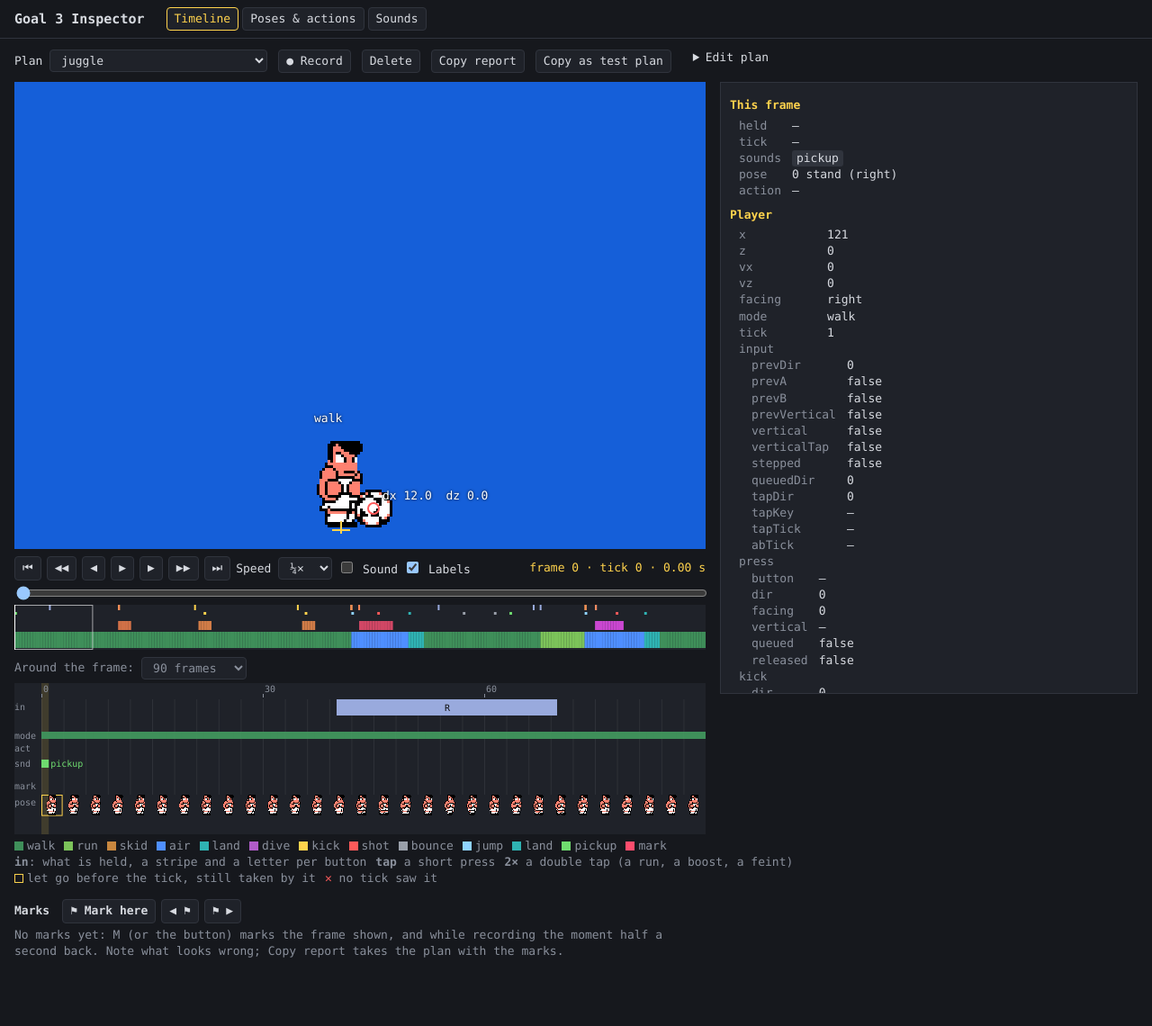
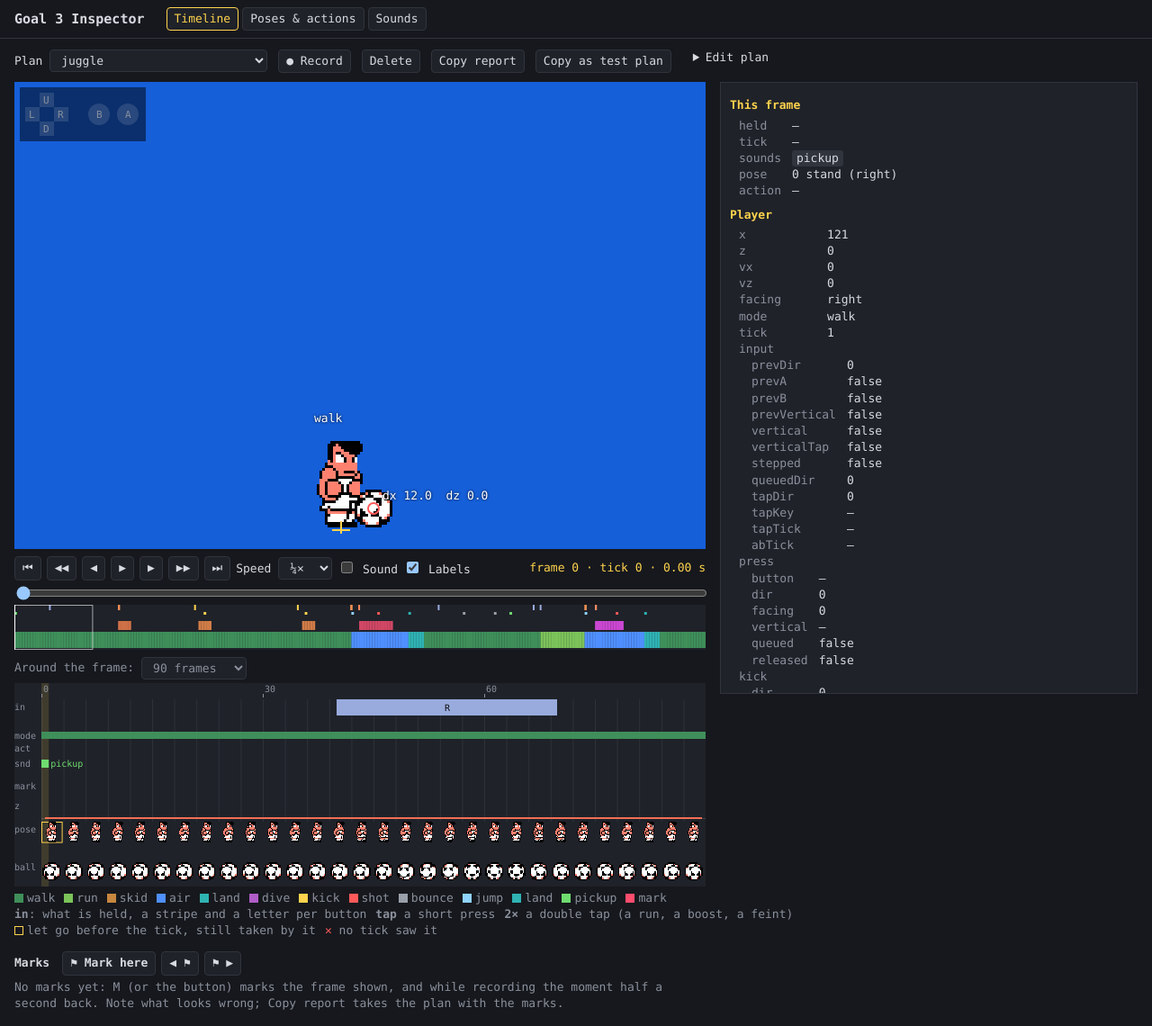
Before and after one commit to mperor/goal3-warmup-web, a plain HTML site: page tools/inspector/index.html in a window 1280 px wide. Shown: the whole page at 90% size. Before the commit the page ends 1082 px from the top, so only its background shows below. Drawn offline with Linux system fonts and the light colour scheme.

Commit message:
Inspector: a pad and the latest presses on the scene, the heights of player and ball and the ball's spin on the timeline

```diff
--- a/tools/inspector/index.html
+++ b/tools/inspector/index.html
@@ -69,7 +69,7 @@
               <option value="180">180 frames</option>
             </select></label>
           </div>
-          <canvas id="detail" height="168" aria-label="Frames around the current one: buttons held, mode, action, sounds, marks, poses"></canvas>
+          <canvas id="detail" height="226" aria-label="Frames around the current one: buttons held, mode, action, sounds, marks, poses"></canvas>
           <p class="legend" id="legend"></p>
 
           <h3 class="marks-title">Marks
--- a/tools/inspector/inspector.js
+++ b/tools/inspector/inspector.js
@@ -8,7 +8,7 @@ import { createRenderer } from '../../js/game/render.js';
 import { createRun, FRAMES_PER_TICK, heldAt, planOf, runPlan, stepFrame } from '../../tests/harness.mjs';
 import { PLANS } from '../../tests/plans.mjs';
 import { initCatalog } from './catalog.js';
-import { drawPose, escape, FRAME_MS, POSE_NAMES } from './shared.js';
+import { drawBall, drawPose, escape, FRAME_MS, POSE_NAMES } from './shared.js';
 
 const $ = (selector) => document.querySelector(selector);
 const SCALE = 3;
@@ -133,6 +133,81 @@ function draw(s, pose, facing) {
   overlay.shadowBlur = 0;
 }
 
+// A pad in the corner: what is held lit in its colour; A or B the tick took after it was let go,
+// outlined (as in the timeline).
+function drawPad(held, input) {
+  const ox = 12;
+  const oy = 12;
+  const c = 16;
+  overlay.fillStyle = 'rgba(0, 0, 0, 0.5)';
+  overlay.fillRect(ox - 6, oy - 6, 140, c * 3 + 12);
+  const color = (key) => BUTTONS.find(([, k]) => k === key)[2];
+  const button = (key, label, draw) => {
+    overlay.fillStyle = held[key] ? color(key) : 'rgba(255, 255, 255, 0.12)';
+    draw();
+    overlay.fill();
+    if (!held[key] && input?.[key]) {
+      overlay.strokeStyle = color(key);
+      overlay.lineWidth = 2;
+      draw();
+      overlay.stroke();
+    }
+    return label;
+  };
+  const cell = (key, label, cx, cy) => {
+    button(key, label, () => {
+      overlay.beginPath();
+      overlay.rect(ox + cx * c, oy + cy * c, c, c);
+    });
+    overlay.fillStyle = held[key] ? '#111' : '#8a909c';
+    overlay.fillText(label, ox + cx * c + 4, oy + cy * c + 12);
+  };
+  overlay.font = '11px ui-monospace, Consolas, monospace';
+  cell('up', 'U', 1, 0);
+  cell('left', 'L', 0, 1);
+  cell('right', 'R', 2, 1);
+  cell('down', 'D', 1, 2);
+  const round = (key, label, cx) => {
+    button(key, label, () => {
+      overlay.beginPath();
+      overlay.arc(ox + cx, oy + c * 1.5, 12, 0, Math.PI * 2);
+    });
+    overlay.fillStyle = held[key] ? '#111' : '#8a909c';
+    overlay.fillText(label, ox + cx - 3, oy + c * 1.5 + 4);
+  };
+  round('b', 'B', 82);
+  round('a', 'A', 114);
+  overlay.lineWidth = 2;
+}
+
+// The latest presses (up to two seconds back), newest first: tap, double tap, held, taken by a
+// tick after it was let go, or seen by none.
+function drawLatest() {
+  const latest = BUTTONS.flatMap(([label, key, color]) => presses[key].map((pr, i) => ({ ...pr, label, color, after: presses[key][i - 1] })))
+    .filter((pr) => pr.start <= current && current - pr.start <= 120)
+    .sort((a, b) => b.start - a.start)
+    .slice(0, 6);
+  if (!latest.length) return;
+  const w = 230;
+  const ox = overlay.canvas.width - w - 10;
+  overlay.fillStyle = 'rgba(0, 0, 0, 0.5)';
+  overlay.fillRect(ox, 6, w, 12 + latest.length * 15);
+  overlay.font = '12px ui-monospace, Consolas, monospace';
+  latest.forEach((pr, i) => {
+    let what;
+    if (pr.missed) what = 'not seen by any tick';
+    else if (pr.end > current) what = `held ${current - pr.start + 1}f`;
+    else if (pr.tap) what = 'tap';
+    else what = `held ${pr.end - pr.start}f`;
+    if (pr.after?.double) what += ', 2× (double tap)';
+    if (pr.takenAt !== null && pr.takenAt <= current) what += ', taken after';
+    overlay.fillStyle = pr.missed ? '#ff5a5a' : pr.color;
+    overlay.fillText(`${pr.label}  ${what}`, ox + 8, 20 + i * 15);
+    overlay.fillStyle = '#8a909c';
+    overlay.fillText(`${current - pr.start}f ago`, ox + w - 62, 20 + i * 15);
+  });
+}
+
 // --- The timeline: one entry per frame ---
 
 let name = null;
@@ -224,6 +299,10 @@ function redraw() {
   const entry = timeline[current];
   if (!entry || $('#timeline').hidden) return;
   draw(entry.s, entry.pose, entry.facing);
+  if ($('#marks').checked) {
+    drawPad(entry.held, entry.input);
+    drawLatest();
+  }
   $('#frame').value = String(current);
   const tick = Math.floor(current / FRAMES_PER_TICK);
   $('#position').textContent = `frame ${current} · tick ${tick} · ${(current / 60).toFixed(2)} s`;
@@ -375,7 +454,8 @@ scrubbing(strip, (x) => Math.round((x / strip.clientWidth) * (timeline.length -
 
 const detail = $('#detail');
 const GUTTER = 30;
-const ROWS = { input: 18, notes: 38, mode: 54, action: 66, sounds: 84, marks: 110, poses: 124 };
+const ROWS = { input: 18, notes: 38, mode: 54, action: 66, sounds: 84, marks: 110, height: 124, poses: 154, ball: 198 };
+const HEIGHT_PX = 26; // the height row: 0 to 104 px up, 4 px a row pixel
 // A press this short is a tap; two taps of a direction this close a double tap (6 ticks, as the
 // game counts them: DOUBLE_TAP_TICKS in js/game/player.js).
 const TAP_FRAMES = 6;
@@ -395,8 +475,8 @@ function drawDetail() {
   ctx.font = '10px ui-monospace, Consolas, monospace';
   // Rows' names.
   ctx.fillStyle = '#8a909c';
-  [['in', ROWS.input + 12], ['mode', ROWS.mode + 8], ['act', ROWS.action + 10], ['snd', ROWS.sounds + 9], ['mark', ROWS.marks + 8], ['pose', ROWS.poses + 12]]
-    .forEach(([t, y]) => ctx.fillText(t, 0, y));
+  [['in', ROWS.input + 12], ['mode', ROWS.mode + 8], ['act', ROWS.action + 10], ['snd', ROWS.sounds + 9], ['mark', ROWS.marks + 8],
+    ['z', ROWS.height + 16], ['pose', ROWS.poses + 12], ['ball', ROWS.ball + 10]].forEach(([t, y]) => ctx.fillText(t, 0, y));
   // The current frame; the ticks (every 3rd frame) as faint lines; a ruler every 30 frames.
   ctx.fillStyle = 'rgba(255, 211, 77, 0.15)';
   ctx.fillRect(x(current), 0, cw, detail.height);
@@ -430,6 +510,7 @@ function drawDetail() {
   ctx.fillStyle = '#fff';
   labels.forEach(([text, at]) => ctx.fillText(text, at + 2, ROWS.action + 10));
   drawInput(ctx, from, to, x, cw);
+  drawHeights(ctx, from, to, x, cw);
   plans[name].marks.filter(({ frame }) => frame >= from && frame < to).forEach(({ frame }) => flag(ctx, x(frame), ROWS.marks, 10));
   // The pose on each tick, as drawn then (the current one framed).
   const size = Math.max(12, Math.min(40, cw * FRAMES_PER_TICK - 2));
@@ -442,7 +523,29 @@ function drawDetail() {
       ctx.strokeRect(x(f) + 0.5, ROWS.poses + 0.5, size, size);
     }
     drawPose(ctx, entry.pose, { mirror: entry.facing === 'right', x: x(f), y: ROWS.poses, size });
+    drawBall(ctx, entry.s.ball.frame, { x: x(f), y: ROWS.ball, size: Math.min(size, 24) });
   }
+}
+
+// How high the player (yellow) and the ball (red) are, frame by frame: where the lines meet,
+// the ball is at his height; the ground is the bottom line.
+function drawHeights(ctx, from, to, x, cw) {
+  const y = (z) => ROWS.height + HEIGHT_PX - Math.min(HEIGHT_PX, z / 4);
+  ctx.fillStyle = 'rgba(255, 255, 255, 0.15)';
+  ctx.fillRect(GUTTER, ROWS.height + HEIGHT_PX, detail.width - GUTTER, 1);
+  for (const [color, z] of [['#ffd34d', (s) => s.player.z], ['#ff5a5a', (s) => s.ball.z]]) {
+    ctx.strokeStyle = color;
+    ctx.lineWidth = 1.5;
+    ctx.beginPath();
+    for (let f = from; f < to; f++) {
+      const at = x(f) + cw / 2;
+      const v = y(z(timeline[f].s));
+      if (f === from) ctx.moveTo(at, v);
+      else ctx.lineTo(at, v);
+    }
+    ctx.stroke();
+  }
+  ctx.lineWidth = 1;
 }
 
 // The buttons in one row: a bar for each combination held, a stripe and a letter per button.
@@ -703,6 +806,8 @@ function recordLoop(now) {
     render.clear();
     render.player(r.run.s.player.x, r.run.s.player.z, info.pose, info.facing);
     render.ball(r.run.s.ball.x, r.run.s.ball.z, r.run.s.ball.frame);
+    overlay.clearRect(0, 0, overlay.canvas.width, overlay.canvas.height);
+    drawPad(r.held[r.held.length - 1], null);
     $('#recording').textContent = `● REC ${(r.held.length / 60).toFixed(1)} s${r.marks.length ? ` ⚑${r.marks.length}` : ''}`;
   }
   if (r.held.length >= MAX_RECORD_FRAMES) stopRecording();
--- a/tools/inspector/shared.js
+++ b/tools/inspector/shared.js
@@ -1,5 +1,5 @@
 // What the inspector's views share: pose names and drawing a pose on a canvas.
-import { PALETTES, PLAYER_POSES } from '../../js/art/sprites.js';
+import { BALL_FRAMES, PALETTES, PLAYER_POSES } from '../../js/art/sprites.js';
 import { POSE } from '../../js/game/player.js';
 import { paintParts } from '../../js/game/render.js';
 
@@ -28,4 +28,11 @@ export function drawPose(ctx, index, { mirror = true, x = 0, y = 0, size = BOX }
   ctx.drawImage(sprite, x + Math.floor((BOX - sprite.width) / 2) * k, y + (BOX - sprite.height) * k, sprite.width * k, sprite.height * k);
 }
 
+// A frame of the ball's spin, `size` px across, its top left at (x, y).
+const balls = BALL_FRAMES.map((parts) => paintParts(parts, 16, 16, PALETTES.ball, false));
+export function drawBall(ctx, frame, { x = 0, y = 0, size = 16 } = {}) {
+  ctx.imageSmoothingEnabled = false;
+  ctx.drawImage(balls[frame], x, y, size, size);
+}
+
 export const escape = (text) => String(text).replace(/[&<>"]/g, (c) => ({ '&': '&amp;', '<': '&lt;', '>': '&gt;', '"': '&quot;' })[c]);
```
